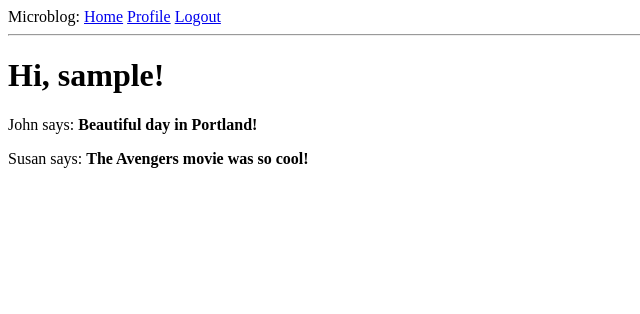
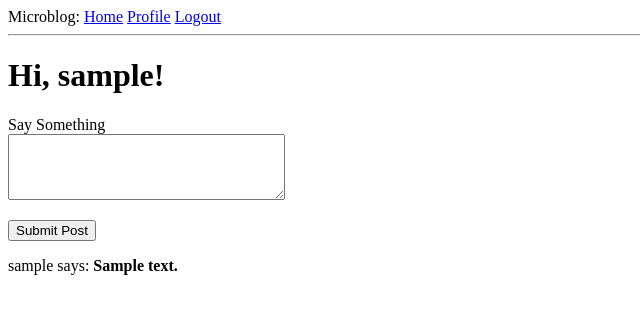
Before and after one commit to shubham23471/flask-101, a Flask app: page / in a window 1280 px wide. Shown: the top 314 px of the page, without its empty margins (0-640 px from the left). Run offline with Flask 3, Linux system fonts and the light colour scheme; the first user in the database is signed in; tables that the repository leaves empty hold one stand-in row (Sample ...).

Commit message:
ch9: added form to submit Posts

```diff
--- a/app/forms.py
+++ b/app/forms.py
@@ -57,3 +57,8 @@ class EditProfileForm(FlaskForm):
 class EmptyForm(FlaskForm):
 	"Empty form for follow and unfllow"
 	submit = SubmitField('Submit')
+
+class PostForm(FlaskForm):
+	post = TextAreaField('Say Something', validators=[DataRequired(),
+												   Length(min=1, max=140)])
+	submit = SubmitField('Submit Post')
--- a/app/routes.py
+++ b/app/routes.py
@@ -1,33 +1,35 @@
 from flask import render_template, flash, redirect, url_for
 from app import app, db
 from app.forms import LoginForm, RegistrationForm
-from app.models import User
+from app.models import User, Post
 from flask_login import (current_user, login_user,
 						logout_user, login_required)
 import sqlalchemy as sa
 from flask import request
 from urllib.parse import urlsplit
 from datetime import datetime, timezone
-from app.forms import EditProfileForm, EmptyForm
+from app.forms import EditProfileForm, EmptyForm, PostForm
 
 # this is called as view func: handlers for application routes.
-# this decorator create an association b/w URL and the function.
-@app.route('/')
-@app.route('/index')
+# this decorator create an association b/w URL and the function. \
+@app.route('/', methods=['GET', 'POST'])
+@app.route('/index', methods=['GET', 'POST'])
 @login_required
 def index():
-	posts = [{
-            'author': {'username': 'John'},
-            'body': 'Beautiful day in Portland!'
-        },
-        {
-            'author': {'username': 'Susan'},
-            'body': 'The Avengers movie was so cool!'
-        }
-    ]
-	# title: the page title (shown on tab)
-	return render_template('index.html', title='Home',
-							posts=posts)
+	form = PostForm()
+	if form.validate_on_submit():
+		post = Post(form.post.data, author=current_user)
+		db.session.add(post)
+		db.session.commit()
+		flash('Your post is now live!')
+		# Because it is a standard practice to always
+		# respond to a POST request generated by a web form submission with a redirect
+		# This simple trick is called the Post/Redirect/Get pattern.
+		return redirect(url_for('index'))
+
+	posts = db.session.scalars(current_user.following_posts()).all()
+	return render_template('index.html', title='Home Page',
+							posts=posts, form=form)
 
 @app.route('/login', methods=["GET", "POST"])
 def login():
--- a/app/templates/index.html
+++ b/app/templates/index.html
@@ -1,8 +1,21 @@
 {% extends "base.html" %}
-<!-- extending the block named context in base.html -->
+
 {% block content %}
     <h1>Hi, {{ current_user.username }}!</h1>
+    <form action="" method="post">
+        {{ form.hidden_tag() }}
+        <p>
+            {{ form.post.label }}<br>
+            {{ form.post(cols=32, rows=4) }}<br>
+            {% for error in form.post.errors %}
+            <span style="color: red;">[{{ error }}]</span>
+            {% endfor %}
+        </p>
+        <p>{{ form.submit() }}</p>
+    </form>
     {% for post in posts %}
-    <div><p>{{ post.author.username }} says: <b>{{ post.body }}</b></p></div>
+    <p>
+    {{ post.author.username }} says: <b>{{ post.body }}</b>
+    </p>
     {% endfor %}
 {% endblock %}
```
